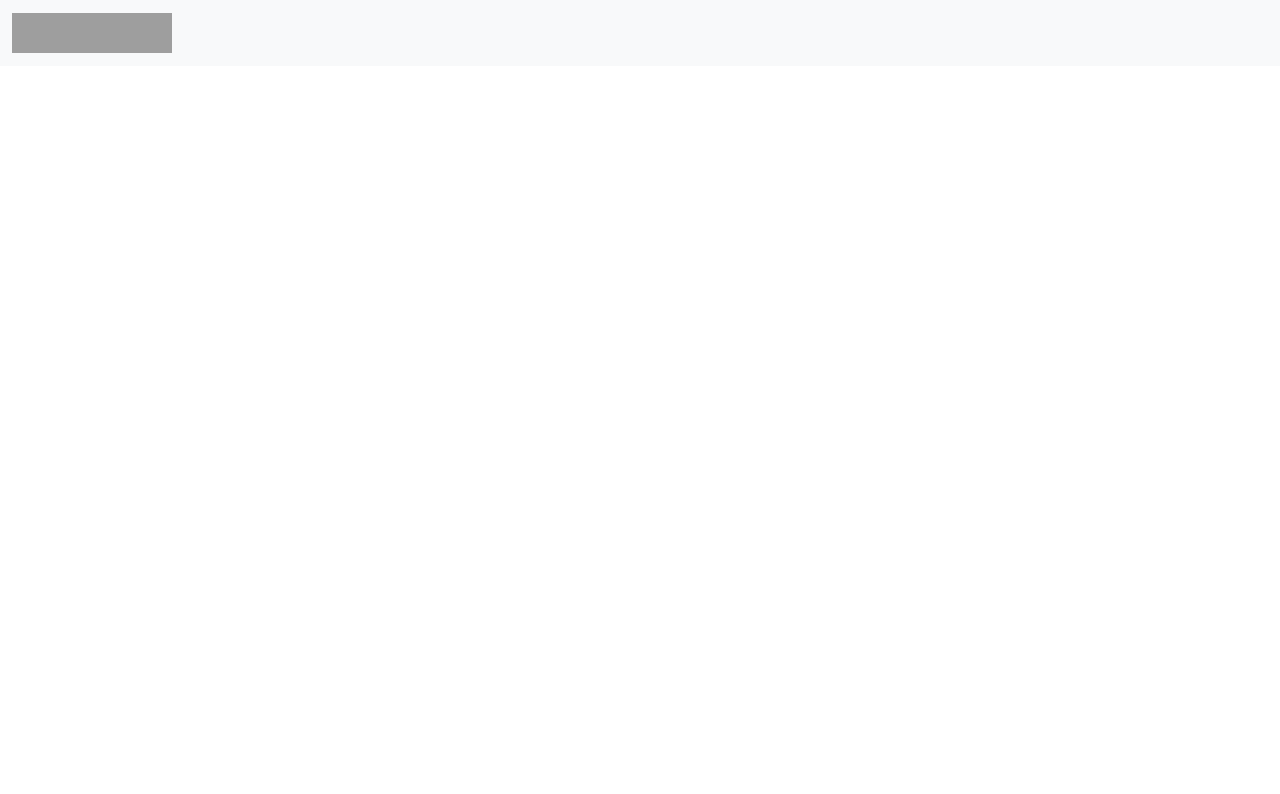
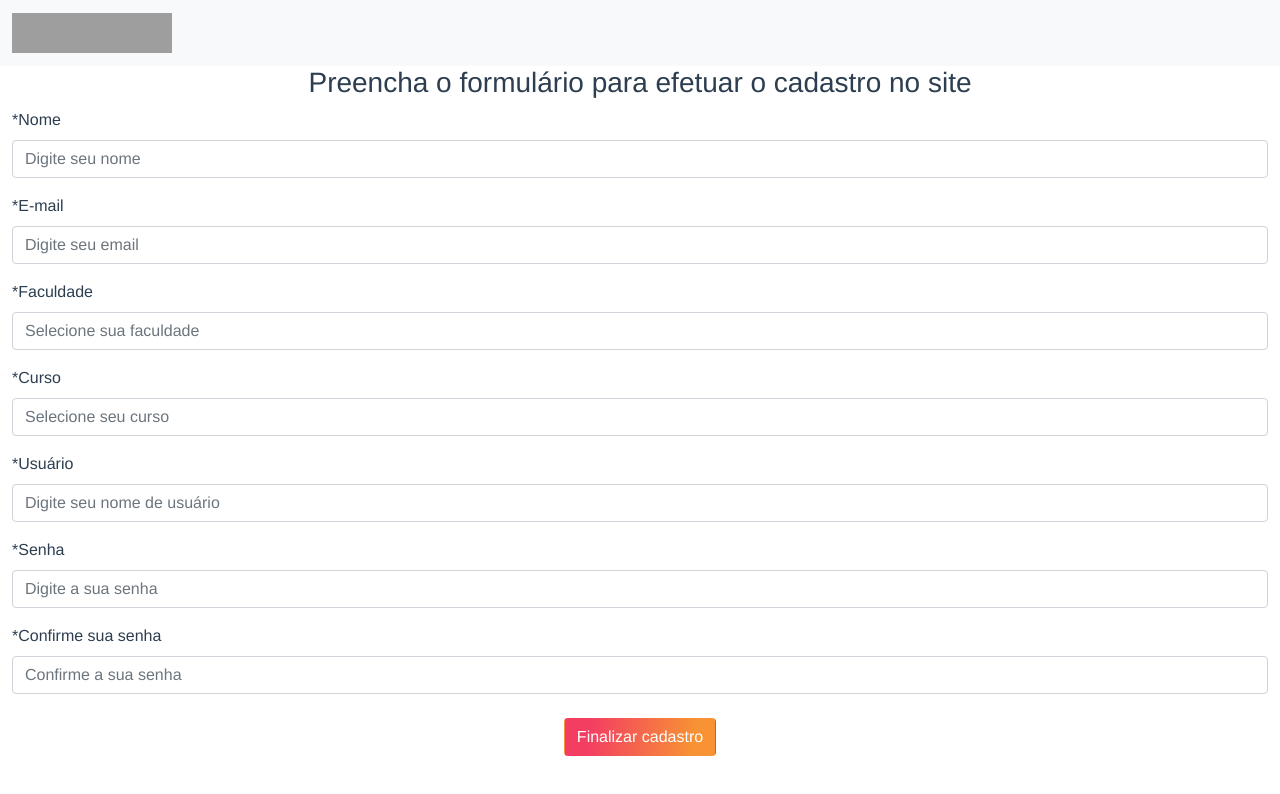
Before and after one commit to desafiotechanima/equipe1, a Vue app in the folder desafio-tech/: page /cadastro in a window 1280 px wide. Shown: the top 794 px of the page. Built offline with nearby package versions, Linux system fonts and the light colour scheme; grey boxes are pictures that could not be loaded; the HTML template or start-up script is replaced by a standard one.

Commit message:
Adiciona tela de cadastro

```diff
--- a/desafio-tech/src/router/index.js
+++ b/desafio-tech/src/router/index.js
@@ -2,6 +2,7 @@ import Vue from 'vue'
 import VueRouter from 'vue-router'
 import Home from '../views/Home.vue'
 import Login from '../views/Login.vue'
+import Cadastro from '../views/Cadastro.vue'
 
 Vue.use(VueRouter)
 
@@ -15,6 +16,11 @@ const routes = [
     path: '/login',
     name: 'Login',
     component: Login
+  },
+  {
+    path: '/cadastro',
+    name: 'Cadastro',
+    component: Cadastro
   },
   {
     path: '/about',
--- a/desafio-tech/src/views/Cadastro.vue
+++ b/desafio-tech/src/views/Cadastro.vue
@@ -1,40 +1,41 @@
 <template>
   <div class="login">
     <div class="row">
-      <h3 class="text-center">Preenchar o nosso formulário de oportunidade</h3>
+      <h3 class="text-center">Preencha o formulário para efetuar o cadastro no site</h3>
       <form>
         <div class="mb-3">
           <label for="exampleInputEmail1" class="form-label d-flex justify-content-start">*Nome</label>
-          <input type="email" class="form-control" id="exampleInputEmail1" aria-describedby="emailHelp" placeholder="Digite seu email">
+          <input class="form-control" id="exampleInputEmail1" placeholder="Digite seu nome">
         </div>
         <div class="mb-3">
           <label for="exampleInputEmail1" class="form-label d-flex justify-content-start">*E-mail</label>
           <input type="email" class="form-control" id="exampleInputEmail1" aria-describedby="emailHelp" placeholder="Digite seu email">
         </div>
         <div class="mb-3">
-          <label for="exampleInputPassword1" class="form-label d-flex justify-content-start">*Senhas</label>
+          <label for="exampleInputEmail1" class="form-label d-flex justify-content-start">*Faculdade</label>
+          <input class="form-control" id="exampleInputEmail1" placeholder="Selecione sua faculdade">
+        </div>
+        <div class="mb-3">
+          <label for="exampleInputEmail1" class="form-label d-flex justify-content-start">*Curso</label>
+          <input class="form-control" id="exampleInputEmail1" placeholder="Selecione seu curso">
+        </div>
+        <div class="mb-3">
+          <label for="exampleInputEmail1" class="form-label d-flex justify-content-start">*Usuário</label>
+          <input class="form-control" id="exampleInputEmail1" placeholder="Digite seu nome de usuário">
+        </div>
+        <div class="mb-3">
+          <label for="exampleInputPassword1" class="form-label d-flex justify-content-start">*Senha</label>
           <input type="password" class="form-control" id="exampleInputPassword1" placeholder="Digite a sua senha">
         </div>
-        <button type="submit" class="btn btn-primary">Enviar</button>
+        <div class="mb-3">
+          <label for="exampleInputPassword1" class="form-label d-flex justify-content-start">*Confirme sua senha</label>
+          <input type="password" class="form-control" id="exampleInputPassword1" placeholder="Confirme a sua senha">
+        </div>
+        <router-link to="/about">
+          <button type="button" class="mt-2 btn text-white  btn_gradient_2">Finalizar cadastro</button>
+        </router-link>
       </form>
     </div>
-
-    <h4> Preencha o Formulário para efetuar o cadastro no site</h4>
-    <form method="POST" action="cadastro.php" onsubmit="return valida_dados(this)">
-
-    <p>*Nome: <input type="text" name="nome" size="23"></p>
-    <p>*E-mail: <input type="text" name="email" size="23"></p>
-
-    <p>*Cpf: <input type="text" name="cpf"
-                pattern="\d{3}\.\d{3}\.\d{3}-\d{2}"
-                title="Digite um CPF no formato: xxx.xxx.xxx-xx"> </p>
-    <p>*Faculdade: <input type="text" name="faculdade" size="23"></p>
-    <p>*Curso: <input type="text" name="curso" size="23"></P>
-    <P>*Login: <input type="text" name="login" size="23"></P>
-    <p>*Senha: <input type="password" name="senha" size="23"></p>
-    <p>*Confirme sua senha: <input type="password" name="confirmacao" size="23"></p>
-    <p><input type="submit" value="Enviar" name="enviar"></p>
-    </form>
   </div>
 </template>
 
--- a/desafio-tech/src/views/Login.vue
+++ b/desafio-tech/src/views/Login.vue
@@ -5,7 +5,7 @@
       <form>
         <div class="mb-3">
           <label for="exampleInputEmail1" class="form-label d-flex justify-content-start">Usuário</label>
-          <input type="email" class="form-control" id="exampleInputEmail1" aria-describedby="emailHelp" placeholder="Digite o nome de usuário">
+          <input class="form-control" id="exampleInputEmail1" placeholder="Digite o nome de usuário">
         </div>
         <div class="mb-3">
           <label for="exampleInputPassword1" class="form-label d-flex justify-content-start">Senha</label>
```
